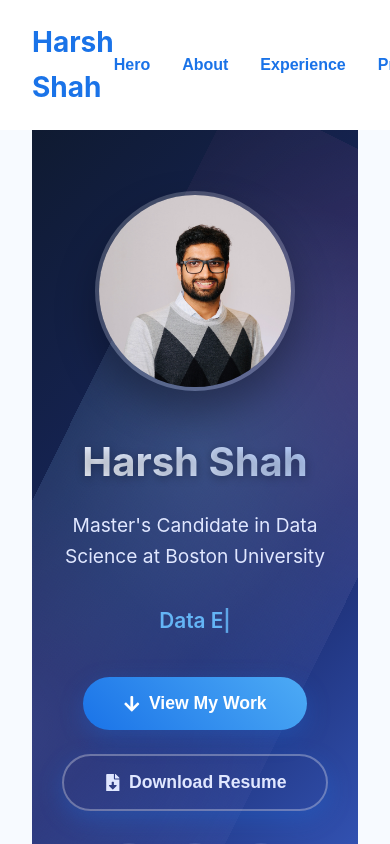
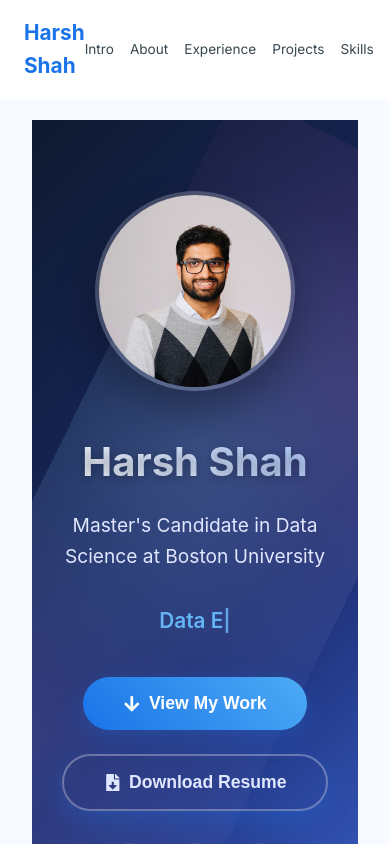
Before and after one commit to Harshgitbu/Harsh_Portfolio, a React (Create React App) app: page / in a window 390 px wide. Shown: the top 844 px of the page. Built offline with nearby package versions, Linux system fonts and the light colour scheme.

Commit message:
Navbar adjustments

```diff
--- a/src/components/Navbar/Navbar.css
+++ b/src/components/Navbar/Navbar.css
@@ -2,63 +2,63 @@
   position: fixed;
   top: 0;
   width: 100%;
-  background-color: var(--card-bg);
-  box-shadow: none;
+  padding: 1.5rem 3rem;
+  transition: all 0.3s ease;
+  background: rgba(255, 255, 255, 0.95);
+  backdrop-filter: blur(10px);
+  border-bottom: 1px solid rgba(255, 255, 255, 0.2);
+  z-index: 1000;
   display: flex;
   justify-content: space-between;
   align-items: center;
-  padding: 1.25rem 2rem;
-  font-weight: 600;
-  color: var(--brand-primary);
-  z-index: 1000;
-  transition: all 0.3s ease;
 }
 
 .navbar.scrolled {
-  padding: 0.5rem 2rem;
-  box-shadow: 0 2px 10px var(--shadow-light);
-  background-color: #ffffffdd;
-  backdrop-filter: saturate(180%) blur(10px);
-  border-bottom: 1px solid var(--shadow-light);
+  padding: 1rem 3rem;
+  background: rgba(255, 255, 255, 0.98);
+  backdrop-filter: blur(20px);
+  border-bottom: 1px solid #e2e8f0;
+  box-shadow: 0 2px 20px rgba(0, 0, 0, 0.08);
 }
 
 .navbar-logo {
-  font-size: 1.75rem;
+  font-size: 1.5rem;
   font-weight: 700;
+  color: #1a73e8;
   cursor: default;
-  user-select: none;
 }
 
 .navbar-links {
   list-style: none;
   display: flex;
-  gap: 2rem;
+  gap: 2.5rem;
   margin: 0;
+  align-items: center;
 }
 
 .navbar-links button {
   border: none;
   background: none;
-  color: var(--brand-primary);
-  font-weight: 600;
+  color: #37474f;
+  font-weight: 500;
   font-size: 1rem;
   cursor: pointer;
-  padding: 0;
-  transition: color 0.3s;
+  padding: 0.5rem 0;
+  transition: all 0.3s ease;
   position: relative;
+  font-family: 'Inter', sans-serif;
 }
 
 .navbar-links button::after {
   content: '';
-  display: block;
-  height: 3px;
-  width: 0%;
-  background: var(--brand-primary);
-  transition: width 0.25s ease;
   position: absolute;
-  bottom: -8px;
+  bottom: 0;
   left: 0;
-  border-radius: 10px;
+  width: 0;
+  height: 2px;
+  background: #1a73e8;
+  transition: width 0.3s ease;
+  border-radius: 1px;
 }
 
 .navbar-links button:hover::after,
@@ -68,6 +68,38 @@
 
 .navbar-links button:hover,
 .navbar-links button.active {
-  color: var(--brand-primary-dark);
-  outline: none;
+  color: #1a73e8;
 }
+
+/* Mobile Responsive */
+@media (max-width: 768px) {
+  .navbar {
+    padding: 1rem 1.5rem;
+  }
+
+  .navbar.scrolled {
+    padding: 0.8rem 1.5rem;
+  }
+
+  .navbar-links {
+    gap: 1.5rem;
+  }
+
+  .navbar-links button {
+    font-size: 0.9rem;
+  }
+}
+
+@media (max-width: 480px) {
+  .navbar-logo {
+    font-size: 1.3rem;
+  }
+
+  .navbar-links {
+    gap: 1rem;
+  }
+
+  .navbar-links button {
+    font-size: 0.85rem;
+  }
+}
--- a/src/components/Navbar/Navbar.jsx
+++ b/src/components/Navbar/Navbar.jsx
@@ -1,17 +1,33 @@
-import React from 'react';
+import React, { useState, useEffect } from 'react';
 import './Navbar.css';
 
 const Navbar = ({ onSectionFocus }) => {
-  const sections = ['hero', 'about', 'experience', 'projects', 'skills', 'contact'];
+  const [scrolled, setScrolled] = useState(false);
+
+  useEffect(() => {
+    const handleScroll = () => setScrolled(window.scrollY > 80);
+    window.addEventListener('scroll', handleScroll);
+    return () => window.removeEventListener('scroll', handleScroll);
+  }, []);
+
+  // Updated section names - Changed "Hero" to "Intro"
+  const sections = [
+    { id: 'hero', label: 'Intro' },
+    { id: 'about', label: 'About' },
+    { id: 'experience', label: 'Experience' },
+    { id: 'projects', label: 'Projects' },
+    { id: 'skills', label: 'Skills' },
+    { id: 'contact', label: 'Contact' }
+  ];
 
   return (
-    <nav className="navbar">
+    <nav className={`navbar ${scrolled ? 'scrolled' : ''}`}>
       <div className="navbar-logo">Harsh Shah</div>
       <ul className="navbar-links">
-        {sections.map((section) => (
-          <li key={section}>
-            <button onClick={() => onSectionFocus(section)}>
-              {section.charAt(0).toUpperCase() + section.slice(1)}
+        {sections.map(section => (
+          <li key={section.id}>
+            <button onClick={() => onSectionFocus(section.id)}>
+              {section.label}
             </button>
           </li>
         ))}
```
